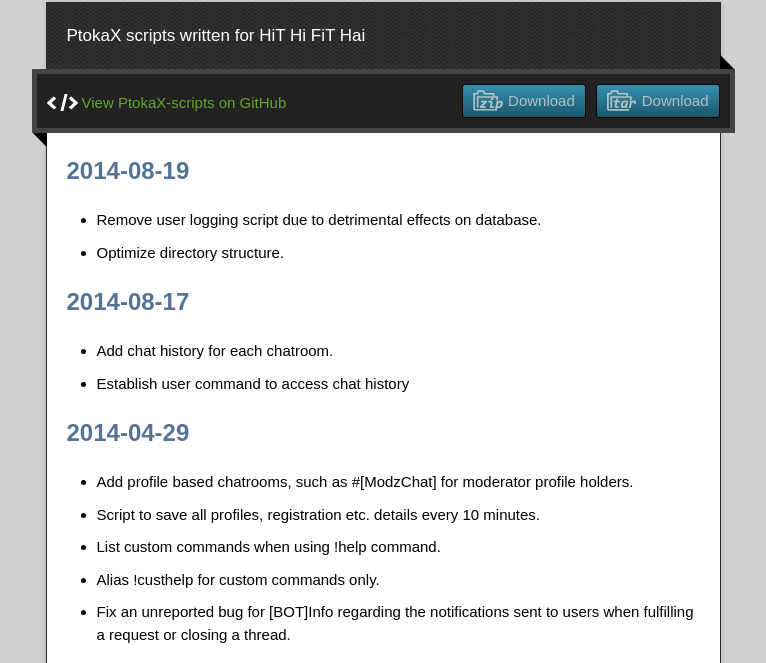
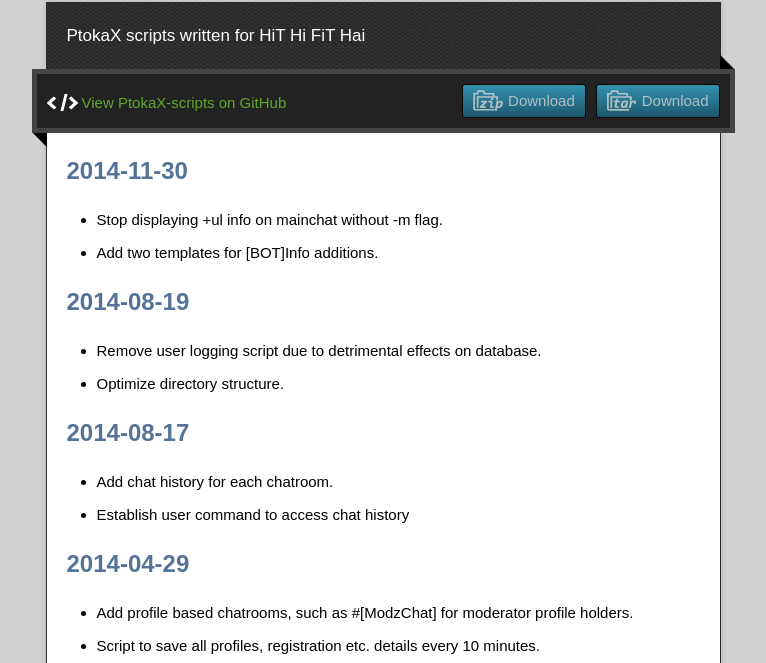
Before and after one commit to hjpotter92/ptokax-scripts, a plain HTML site: page changelog.html in a window 1280 px wide. Shown: the part 128-791 px from the top of the page, without its empty margins (257-1023 px from the left). Drawn offline with Linux system fonts and the light colour scheme.

Commit message:
Update changelog.html

```diff
--- a/changelog.html
+++ b/changelog.html
@@ -31,6 +31,11 @@
 						<span class="trc"></span>
 					</div>
 					<article class="markdown-body">
+						<h2>2014-11-30</h2>
+							<ul>
+								<li>Stop displaying <code>+ul</code> info on mainchat without <code>-m</code> flag.</li>
+								<li>Add two templates for <code>[BOT]Info</code> additions.</li>
+							</ul>
 						<h2>2014-08-19</h2>
 							<ul>
 								<li>Remove user logging script due to detrimental effects on database.</li>
```
